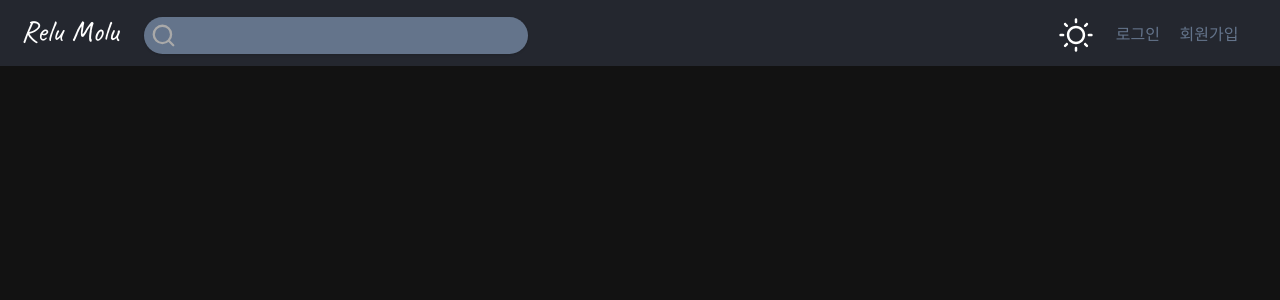
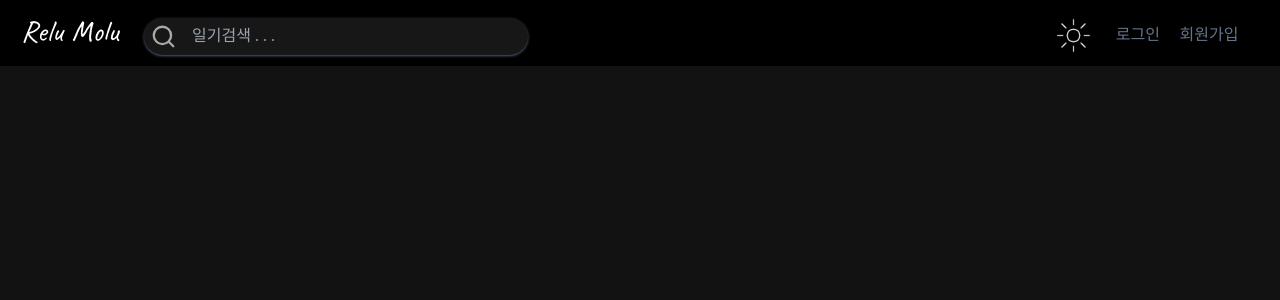
Before and after one commit to zbxlYS/DiaryFeelings, a Next.js app: page / in a window 1280 px wide. Both pictures are taken after a click on the button 1076 px from the left and 35 px from the top of the page. Shown: the top 300 px of the page. Built offline with nearby package versions, Linux system fonts and the light colour scheme; no server answers; a web font is replaced by a local one.

Commit message:
Nav 다크모드 수정

```diff
--- a/src/app/components/Nav.tsx
+++ b/src/app/components/Nav.tsx
@@ -6,7 +6,7 @@ import Image from 'next/image'
 import Link from 'next/link'
 import { useSession } from 'next-auth/react'
 import MypageModal from './MypageModal'
-
+import { Navbar } from '@nextui-org/react'
 interface SearchComponentProps {
   className?: string
 }
@@ -43,10 +43,10 @@ const Nav: React.FC<SearchComponentProps> = () => {
   return (
     <div className=" flex justify-center items-center w-full">
       <nav
-        className={`w-[100%] h-[65px] relative
+        className={` w-[100%] h-[66px] relative
         `}
       >
-        <div className="w-[100%] h-[66px] left-0 top-0 absolute bg-[#fff9] dark:bg-[#24272F] border-b border-slate-200 dark:border-b-0" />
+        <div className="w-[100%] h-[66px] left-0 top-0 absolute bg-[#fff9] dark:bg-black border-b border-slate-200 dark:border-b-0" />
         {/* =====================
             로그인 회원가입 버튼
             =====================
@@ -77,7 +77,7 @@ const Nav: React.FC<SearchComponentProps> = () => {
           // 로그인 성공시 마이페이지 아이콘 생성
           <>
             <button
-              className="w-10 h-10 right-[1.5rem] top-[14.5px] absolute border rounded-full hover:bg-slate-100 "
+              className="w-10 h-10 right-[1.5rem] top-[14.5px] absolute border rounded-full hover:bg-slate-100 dark:border-slate-400 dark:hover:bg-slate-600"
               onClick={handleButtonClick}
             >
               <Image
@@ -95,7 +95,7 @@ const Nav: React.FC<SearchComponentProps> = () => {
               <>
                 {/* Overlay */}
                 <div
-                  className="fixed inset-0 bg-black opacity-10 z-40"
+                  className="fixed inset-0 bg-black opacity-50 z-40"
                   onClick={handleButtonClick} // Close the modal on overlay click
                 ></div>
                 {/* Modal */}
@@ -117,7 +117,7 @@ const Nav: React.FC<SearchComponentProps> = () => {
         {isLogin ? (
           <>
             <Link href="/write" className="absolute right-[11rem] top-[22px] ">
-              <span className="text-slate-500 hover:text-slate-900">
+              <span className="text-slate-500 hover:text-slate-900 dark:text-slate-300 dark:hover:text-slate-100">
                 일기쓰기
               </span>
             </Link>
@@ -125,10 +125,12 @@ const Nav: React.FC<SearchComponentProps> = () => {
               href="/diary"
               className="absolute right-[16.5rem] top-[22px] "
             >
-              <span className="text-slate-500 hover:text-slate-900">기록</span>
+              <span className="text-slate-500 hover:text-slate-900 dark:text-slate-300 dark:hover:text-slate-100">
+                기록
+              </span>
             </Link>
 
-            <div className="absolute right-[9rem] top-5 h-7 border-inherit border-r"></div>
+            <div className="absolute right-[9rem] top-5 h-7 border-inherit border-r dark:border-slate-300"></div>
           </>
         ) : (
           ''
@@ -139,8 +141,8 @@ const Nav: React.FC<SearchComponentProps> = () => {
           type="button"
           className={
             !isLogin
-              ? `w-10 h-10 right-[11.5rem] top-[15px] absolute hover:bg-violet-100 rounded-full`
-              : `w-10 h-10 right-[5rem] top-[15px] absolute hover:bg-slate-100 rounded-full`
+              ? `w-10 h-10 right-[11.5rem] top-[15px] absolute `
+              : `w-10 h-10 right-[5rem] top-[15px] absolute `
           }
           onClick={() => {
             setTheme(currentTheme === 'dark' ? 'light' : 'dark')
@@ -151,9 +153,9 @@ const Nav: React.FC<SearchComponentProps> = () => {
               <Image
                 src="/sun.svg"
                 alt="Sun Logo"
-                className="opacity-100 hover:opacity-60 transition duration-300 "
-                width={100}
-                height={50}
+                className="w-[35px]  hover:opacity-60 transition duration-300 hover:bg-slate-500 rounded-full"
+                width={40}
+                height={40}
                 priority
               />
             </>
@@ -161,16 +163,16 @@ const Nav: React.FC<SearchComponentProps> = () => {
             <Image
               src="/dark.svg"
               alt="Dark Logo"
-              className="w-[35px] pl-[5px] opacity-70 hover:opacity-60 transition duration-300"
+              className="w-[35px] pl-[5px] opacity-70 hover:opacity-50 transition duration-300 hover:bg-slate-100 rounded-full"
               width={50}
-              height={40}
+              height={50}
               priority
             />
           )}
         </button>
 
         {/* 검색창  */}
-        <div className="flex justify-center items-center self-center w-[30%] max-w-2xl h-[37px] left-[9rem] bottom-[0.7rem] absolute shadow hover:shadow-md focus-within:shadow-md border-inherit rounded-full dark:border-[#9BA3AF] dark:bg-slate-500 ">
+        <div className="flex justify-center items-center self-center w-[30%] max-w-2xl h-[37px] left-[9rem] bottom-[0.7rem] absolute shadow hover:shadow-md focus-within:shadow-md  rounded-full  dark:bg-[#171717] dark:shadow-slate-600">
           <Image
             src="/search.svg"
             alt="Search Logo"
@@ -184,8 +186,8 @@ const Nav: React.FC<SearchComponentProps> = () => {
             placeholder="일기검색 . . ."
             value={inputValue}
             onChange={(e) => setInputValue(e.target.value)}
-            className="absolute w-[90%] max-w-[60%] h-full left-[3rem] p-5  border-none outline-none dark:bg-[#24272F] z-[-1]"
-          />
+            className="absolute w-[90%] max-w-[60%] h-full left-[3rem] border-none outline-none dark:bg-[#171717] "
+          ></input>
         </div>
         <div className="left-[21px] top-[17px] absolute text-black dark:text-white text-xl font-normal relu-font">
           Relu Molu
```
Also changed, not shown: public/sun.svg.
